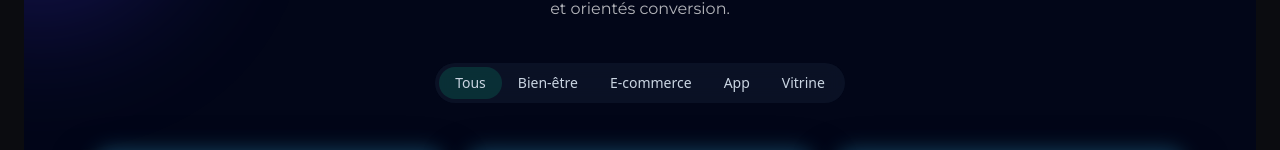
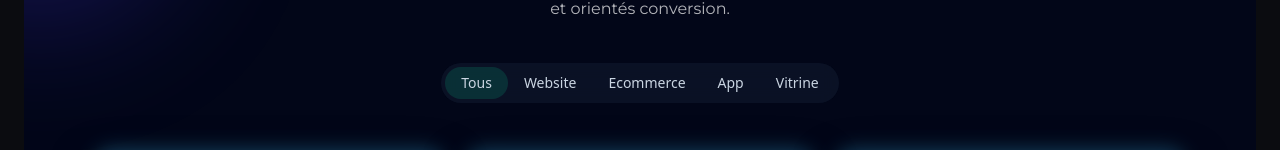
Before and after one commit to StephaneGamot/stephanegamot, a Next.js app: page /portfolio in a window 1280 px wide. Shown: the part 386-536 px from the top of the page. Built offline with nearby package versions, Linux system fonts and the light colour scheme.

Commit message:
Update PortfolioSection.tsx

```diff
--- a/components/Portfolio/PortfolioSection.tsx
+++ b/components/Portfolio/PortfolioSection.tsx
@@ -21,8 +21,8 @@ type Project = {
 
 const categories: { id: CategoryId; label: string }[] = [
   { id: "all", label: "Tous" },
-  { id: "wellness", label: "Bien-être" },
-  { id: "ecommerce", label: "E-commerce" },
+  { id: "wellness", label: "Website" },
+  { id: "ecommerce", label: "Ecommerce" },
   { id: "saas", label: "App" },
   { id: "branding", label: "Vitrine" },
 ];
```
